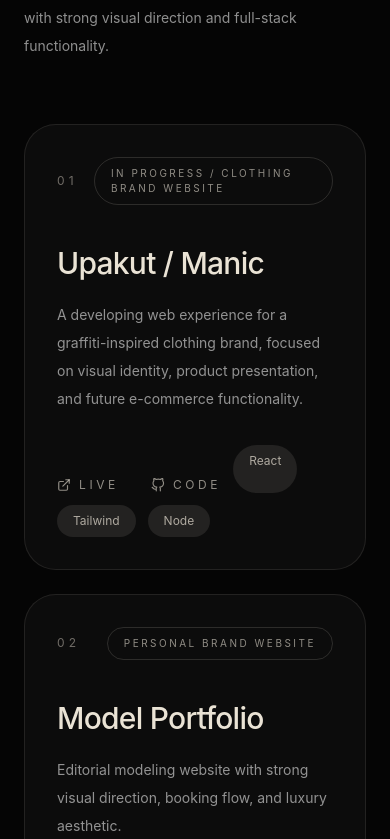
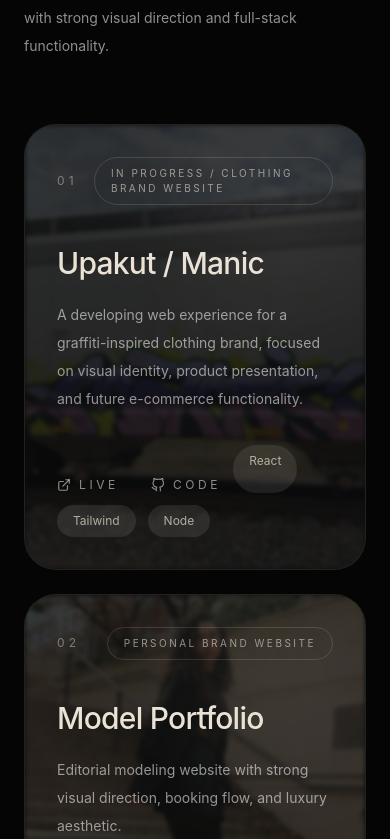
Before and after one commit to karlaleticiaavila/karla-portfolio, a React (Vite) app: page / in a window 390 px wide. Shown: the part 1085-1924 px from the top of the page. Built offline with nearby package versions, Linux system fonts and the light colour scheme.

Commit message:
Fix about image mobile

```diff
--- a/src/components/Projects.tsx
+++ b/src/components/Projects.tsx
@@ -105,10 +105,10 @@ export default function Projects() {
               key={project.title}
               className="project-card group relative overflow-hidden rounded-[2rem] border border-[#eae3d5]/10 bg-white/[0.03] p-8 transition-colors duration-500 hover:border-[#eae3d5]/30 hover:bg-white/[0.06]">
               <img
-                src={project.image}
-                alt=""
-                className="absolute inset-0 h-full w-full object-cover opacity-0 blur-[2px] transition duration-700 group-hover:scale-105 group-hover:opacity-25"
-              />
+  src={project.image}
+  alt=""
+  className="absolute inset-0 h-full w-full object-cover opacity-20 blur-[2px] transition duration-700 md:opacity-0 md:group-hover:scale-105 md:group-hover:opacity-25"
+/>
 
               <div className="relative z-10 transition-transform duration-500 group-hover:-translate-y-1">
                 <div className="mb-10 flex items-center justify-between gap-4">
@@ -170,7 +170,7 @@ export default function Projects() {
                 </div>
               </div>
 
-              <div className="pointer-events-none absolute inset-0 opacity-0 transition-opacity duration-500 group-hover:opacity-100">
+              <div className="pointer-events-none absolute inset-0 opacity-100 transition-opacity duration-500 md:opacity-0 md:group-hover:opacity-100">
                 <div className="absolute right-0 top-0 h-40 w-40 rounded-full bg-[#eae3d5]/10 blur-3xl" />
               </div>
             </article>
```
